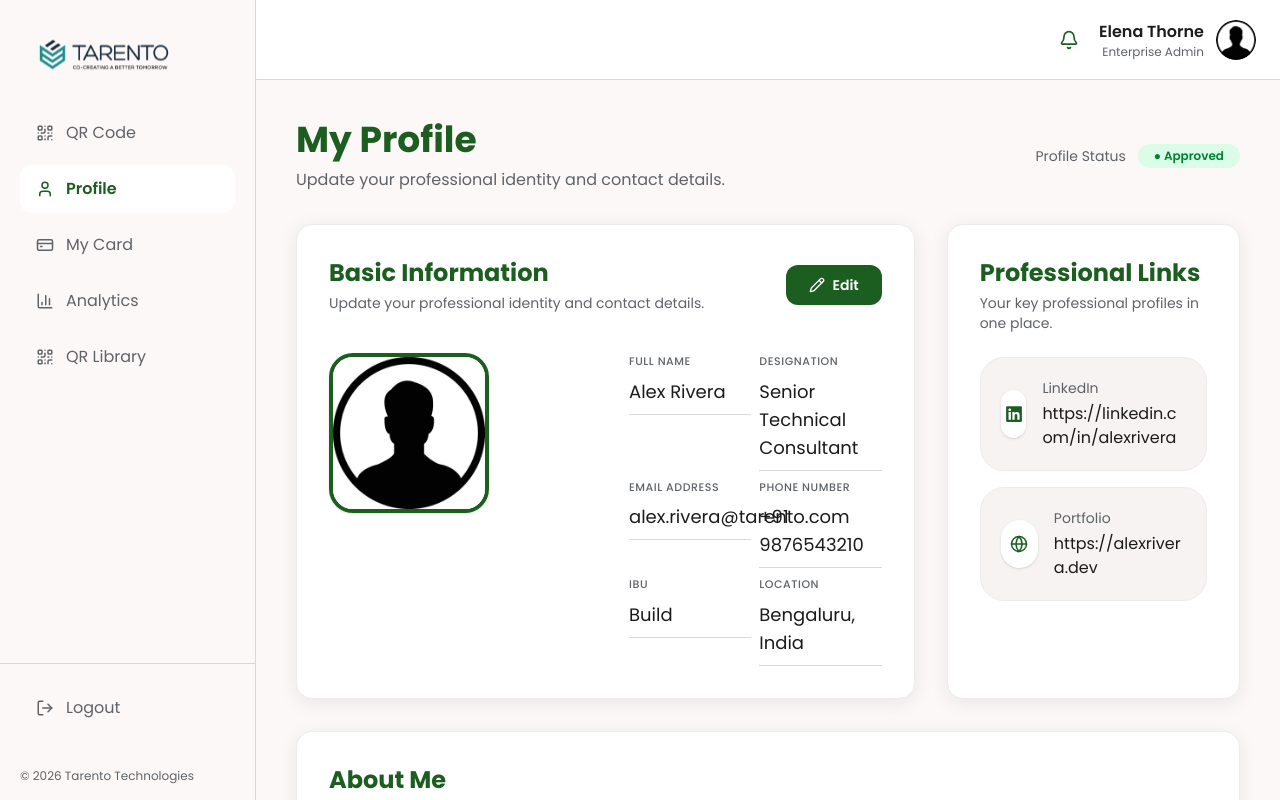
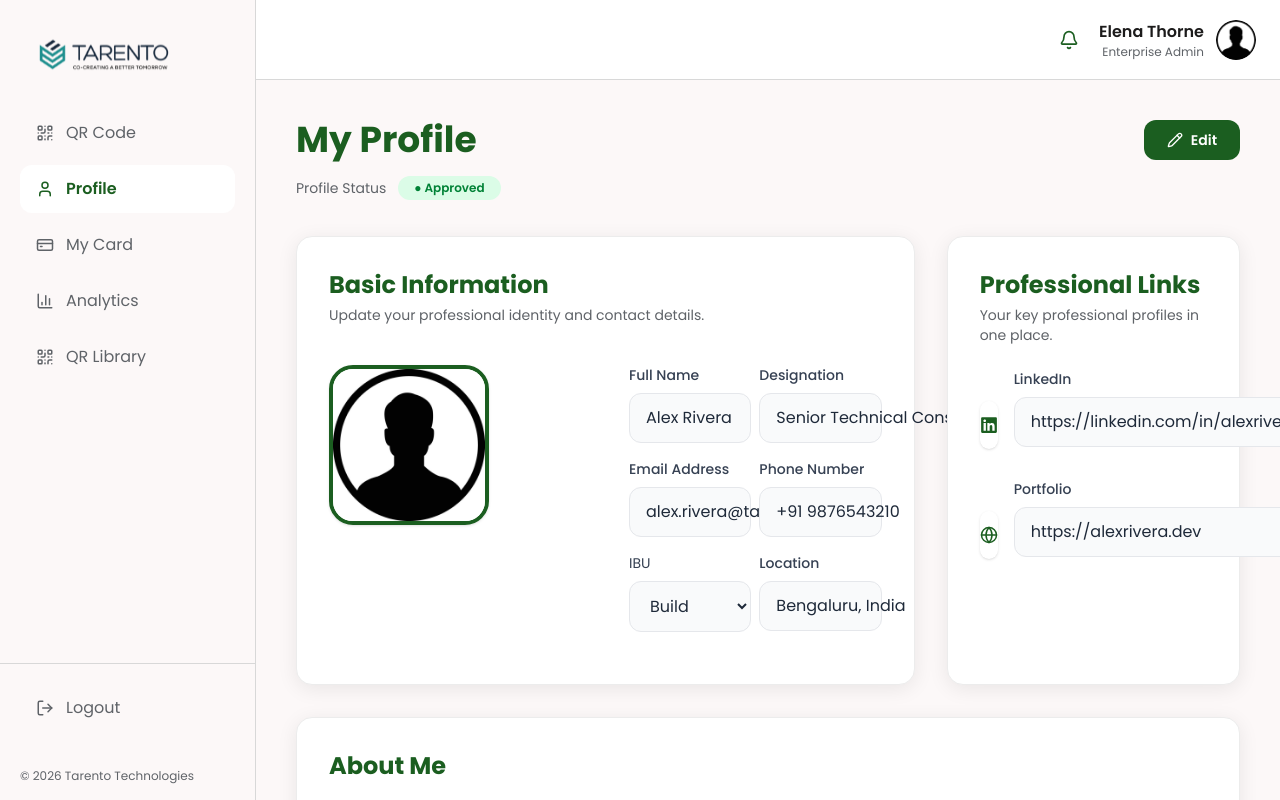
Before and after one commit to abhinandamadhurisathyan-web/Digital_business_card, a React (Vite) app: page /profile in a window 1280 px wide. Built offline with nearby package versions, Linux system fonts and the light colour scheme.

Commit message:
profile editing , card responsivesnes

```diff
--- a/src/components/AboutCard/AboutCard.tsx
+++ b/src/components/AboutCard/AboutCard.tsx
@@ -1,26 +1,32 @@
+import { useState } from "react";
+
 interface AboutCardProps {
   about: string;
+  editing: boolean;
 }
 
 export default function AboutCard({
   about,
+  editing,
 }: AboutCardProps) {
+  const [aboutText, setAboutText] = useState(about);
+
   return (
     <div className="card p-8">
+      <h2 className="text-2xl font-bold text-primary">
+        About Me
+      </h2>
 
-      <div className="flex items-center justify-between">
-
-        <h2 className="text-2xl font-bold text-primary">
-          About Me
-        </h2>
-
-
-      </div>
-
-      <p className="mt-6 leading-8 text-text-secondary">
-        {about}
-      </p>
-
+      <textarea
+        value={aboutText}
+        disabled={!editing}
+        onChange={(e) => setAboutText(e.target.value)}
+        className={`mt-6 min-h-[120px] w-full rounded-2xl border p-5 leading-8 outline-none transition ${
+          editing
+            ? "border-primary bg-white"
+            : "border-border-light bg-surface-container text-text-secondary resize-none cursor-default"
+        }`}
+      />
     </div>
   );
 }
--- a/src/components/BuisnessCard.tsx
+++ b/src/components/BuisnessCard.tsx
@@ -59,7 +59,7 @@ export default function BusinessCard({ isFlipped }: BusinessCardProps) {
         </div>
 
         {/* ---- ABOUT TARENTO: hidden on mobile, shown from md: up ---- */}
-        <div className="hidden md:flex md:flex-1 p-4 sm:p-6 flex-col md:border-l border-gray-100">
+        <div className="hidden md:flex md:flex-1 p-4 mt-40 sm:p-6 flex-col ">
           <h3 className="text-gray-700 font-semibold text-sm md:text-base">
             About Tarento
           </h3>
@@ -103,6 +103,8 @@ export default function BusinessCard({ isFlipped }: BusinessCardProps) {
               With a presence across four continents, we empower organizations through
               transformative digital strategy, robust engineering, and human-centric
               experience design. Our mission is to solve complex global challenges by
+              building resilient, scalable, and empathetic technology landscapes.igital strategy, robust engineering, and human-centric
+              experience design. Our mission is to solve complex global challenges by
               building resilient, scalable, and empathetic technology landscapes.
             </p>
 
@@ -126,7 +128,7 @@ export default function BusinessCard({ isFlipped }: BusinessCardProps) {
             <button className="border border-gray-300 hover:bg-gray-50 rounded-lg py-2.5 sm:py-3 font-medium text-sm sm:text-base">
               🔗 Know More
             </button>
-            <button className="bg-green-100 hover:bg-green-200 text-green-700 rounded-lg py-2.5 sm:py-3 font-medium text-sm sm:text-base mt-2 md:mt-4">
+            <button className="bg-green-100 hover:bg-green-200 text-green-700 rounded-lg py-2.5 sm:py-3 font-medium text-sm sm:text-base mt-2 md:mt-20">
               📞 Contact Sales
             </button>
           </div>
--- a/src/components/InputField.tsx
+++ b/src/components/InputField.tsx
@@ -6,6 +6,7 @@ interface InputFieldProps {
   placeholder?: string;
   value?: string;
   icon?: ReactNode;
+  disabled?: boolean;
   onChange?: (e: ChangeEvent<HTMLInputElement>) => void;
 }
 
@@ -15,17 +16,24 @@ export default function InputField({
   placeholder = "",
   value,
   icon,
+  disabled = false,
   onChange,
 }: InputFieldProps) {
   return (
     <div className="mb-2">
-      <label className="block text-sm font-medium text-gray-700 mb-2">
+      <label className="mb-2 block text-sm font-medium text-gray-700">
         {label}
       </label>
 
-      <div className="flex items-center border rounded-xl px-4 py-3">
+      <div
+        className={`flex items-center rounded-xl border px-4 py-3 transition ${
+          disabled
+            ? "bg-gray-50 border-gray-200"
+            : "bg-white border-gray-300 focus-within:border-primary"
+        }`}
+      >
         {icon && (
-          <span className="text-gray-400 mr-3">
+          <span className="mr-3 text-gray-400">
             {icon}
           </span>
         )}
@@ -33,9 +41,14 @@ export default function InputField({
         <input
           type={type}
           value={value}
+          disabled={disabled}
           onChange={onChange}
           placeholder={placeholder}
-          className="flex-1 outline-none bg-transparent"
+          className={`flex-1 bg-transparent outline-none ${
+            disabled
+              ? "cursor-default text-gray-800"
+              : "text-gray-900"
+          }`}
         />
       </div>
     </div>
--- a/src/components/ProfessionalLinksCard/ProfessionalLinksCard.tsx
+++ b/src/components/ProfessionalLinksCard/ProfessionalLinksCard.tsx
@@ -1,59 +1,77 @@
+import { useState } from "react";
 import { Globe } from "lucide-react";
-import {FaLinkedin} from "react-icons/fa";
+import { FaLinkedin } from "react-icons/fa";
+
+import InputField from "../InputField";
+
 interface ProfessionalLinksCardProps {
   linkedin: string;
   portfolio: string;
+  editing: boolean;
 }
 
 export default function ProfessionalLinksCard({
   linkedin,
   portfolio,
+  editing,
 }: ProfessionalLinksCardProps) {
-  const links = [
-    {
-      title: "LinkedIn",
-      href: linkedin,
-      icon: <FaLinkedin size={18} />,
-    },
-    {
-      title: "Portfolio",
-      href: portfolio,
-      icon: <Globe size={18} />,
-    },
-  ];
+  const [links, setLinks] = useState({
+    linkedin,
+    portfolio,
+  });
 
   return (
     <div className="card p-8">
-      <div className="flex flex-col gap-4 sm:flex-row sm:items-center sm:justify-between">
       <div>
-          <h2 className="text-2xl font-bold text-primary">Professional Links</h2>
+        <h2 className="text-2xl font-bold text-primary">
+          Professional Links
+        </h2>
+
         <p className="mt-1 text-sm text-text-secondary">
           Your key professional profiles in one place.
         </p>
       </div>
 
+      <div className="mt-6 space-y-6">
+        <div className="flex items-start gap-4">
+          <div className="mt-8 grid h-12 w-12 place-items-center rounded-3xl bg-white text-primary shadow-sm">
+            <FaLinkedin size={18} />
           </div>
 
-      <div className="mt-6 space-y-4">
-        {links.map((linkItem) => (
-          <div
-            key={linkItem.title}
-            className="rounded-[1.5rem] border border-border-light bg-surface-container p-4 sm:p-5"
-          >
-            <div className="flex flex-col gap-4 sm:flex-row sm:items-center sm:justify-between">
-              <div className="flex items-center gap-4">
-                <div className="grid h-12 w-12 place-items-center rounded-3xl bg-white text-primary shadow-sm">
-                  {linkItem.icon}
-                </div>
-                <div>
-                  <p className="text-sm text-text-secondary">{linkItem.title}</p>
-                  <p className="mt-1 break-all text-base text-text">{linkItem.href}</p>
+          <div className="flex-1">
+            <InputField
+              label="LinkedIn"
+              value={links.linkedin}
+              disabled={!editing}
+              onChange={(e) =>
+                setLinks({
+                  ...links,
+                  linkedin: e.target.value,
+                })
+              }
+            />
           </div>
         </div>
 
+        <div className="flex items-start gap-4">
+          <div className="mt-8 grid h-12 w-12 place-items-center rounded-3xl bg-white text-primary shadow-sm">
+            <Globe size={18} />
+          </div>
+
+          <div className="flex-1">
+            <InputField
+              label="Portfolio"
+              value={links.portfolio}
+              disabled={!editing}
+              onChange={(e) =>
+                setLinks({
+                  ...links,
+                  portfolio: e.target.value,
+                })
+              }
+            />
           </div>
         </div>
-        ))}
       </div>
     </div>
   );
--- a/src/components/ProfileHeader/ProfileHeader.tsx
+++ b/src/components/ProfileHeader/ProfileHeader.tsx
@@ -7,15 +7,15 @@ export default function ProfileHeader({
   status,
 }: ProfileHeaderProps) {
   return (
-    <div className="flex flex-col gap-4 lg:flex-row lg:items-center lg:justify-between mb-8">
+    <div className="flex flex-col gap-4  lg:items-start lg:justify-between mb-8">
       <div>
         <h1 className="text-4xl font-bold text-primary">
           {title}
         </h1>
 
-        <p className="mt-2 text-text-secondary">
+        {/* <p className="mt-2 text-text-secondary">
           {subtitle}
-        </p>
+        </p> */}
       </div>
 
       <div className="flex items-center gap-3">
--- a/src/components/ProfileInfoCard/ProfileInfoCard.tsx
+++ b/src/components/ProfileInfoCard/ProfileInfoCard.tsx
@@ -1,11 +1,13 @@
-import { useState } from "react";
-import { Camera, Pencil } from "lucide-react";
+import { useState, useRef } from "react";
+import { Camera } from "lucide-react";
 
-import Button from "../SubmitButton/SubmitButton";
 import InputField from "../InputField";
 import SelectField from "../SelectField/SelectField";
-import ProfileField from "../ProfileField/ProfileField";
 import type { ProfileInfoCardProps } from "../ProfileField/Profile.types";
+
+interface Props extends ProfileInfoCardProps {
+  editing: boolean;
+}
 
 export default function ProfileInfoCard({
   profileImage,
@@ -15,9 +17,8 @@ export default function ProfileInfoCard({
   phone,
   ibu,
   location,
-}: ProfileInfoCardProps) {
-  const [editing, setEditing] = useState(false);
-
+  editing,
+}: Props) {
   const [profile, setProfile] = useState({
     fullName,
     designation,
@@ -27,48 +28,73 @@ export default function ProfileInfoCard({
     location,
   });
 
+  const [image, setImage] = useState(profileImage);
+
+  const fileInputRef = useRef<HTMLInputElement>(null);
+
+  const handleImageChange = (
+    e: React.ChangeEvent<HTMLInputElement>
+  ) => {
+    const file = e.target.files?.[0];
+
+    if (!file) return;
+
+    // Preview selected image
+    setImage(URL.createObjectURL(file));
+
+    // Later you can upload this file
+    console.log(file);
+  };
+
   return (
     <div className="card p-8">
-      <div className="flex flex-col gap-4 sm:flex-row sm:items-center sm:justify-between">
+      {/* Header */}
       <div>
-          <h2 className="text-2xl font-bold text-primary">Basic Information</h2>
+        <h2 className="text-2xl font-bold text-primary">
+          Basic Information
+        </h2>
+
         <p className="mt-1 text-sm text-text-secondary">
           Update your professional identity and contact details.
         </p>
       </div>
 
-        <Button
-          text={editing ? "Save" : "Edit"}
-          size="small"
-          icon={<Pencil size={16} />}
-          onClick={() => setEditing(!editing)}
-        />
-      </div>
-
       <div className="mt-10 grid gap-10 xl:grid-cols-[260px_minmax(0,1fr)] items-start">
+        {/* Profile Image */}
         <div className="relative self-start">
           <img
-            src={profileImage}
+            src={image}
             alt="Profile"
-            className="w-40 h-40 rounded-[1.5rem] object-cover border-4 border-primary shadow-sm"
+            className="h-40 w-40 rounded-[1.5rem] border-4 border-primary object-cover shadow-sm"
           />
 
           {editing && (
+            <>
               <button
                 type="button"
-              className="absolute -bottom-1 -right-1 flex h-12 w-12 items-center justify-center rounded-full bg-primary text-white shadow-md"
+                onClick={() => fileInputRef.current?.click()}
+                className="absolute -bottom-1 -right-1 flex h-12 w-12 items-center justify-center rounded-full bg-primary text-white shadow-md hover:bg-primary/90 transition"
               >
                 <Camera size={18} />
               </button>
+
+              <input
+                ref={fileInputRef}
+                type="file"
+                accept="image/*"
+                className="hidden"
+                onChange={handleImageChange}
+              />
+            </>
           )}
         </div>
 
+        {/* Fields */}
         <div className="grid gap-2 sm:grid-cols-2">
-          {editing ? (
-            <>
           <InputField
             label="Full Name"
             value={profile.fullName}
+            disabled={!editing}
             onChange={(e) =>
               setProfile({
                 ...profile,
@@ -80,6 +106,7 @@ export default function ProfileInfoCard({
           <InputField
             label="Designation"
             value={profile.designation}
+            disabled={!editing}
             onChange={(e) =>
               setProfile({
                 ...profile,
@@ -91,6 +118,7 @@ export default function ProfileInfoCard({
           <InputField
             label="Email Address"
             value={profile.email}
+            disabled={!editing}
             onChange={(e) =>
               setProfile({
                 ...profile,
@@ -102,6 +130,7 @@ export default function ProfileInfoCard({
           <InputField
             label="Phone Number"
             value={profile.phone}
+            disabled={!editing}
             onChange={(e) =>
               setProfile({
                 ...profile,
@@ -113,6 +142,7 @@ export default function ProfileInfoCard({
           <SelectField
             label="IBU"
             value={profile.ibu}
+            disabled={!editing}
             options={["Buy", "Build", "Mobility"]}
             onChange={(e) =>
               setProfile({
@@ -125,6 +155,7 @@ export default function ProfileInfoCard({
           <InputField
             label="Location"
             value={profile.location}
+            disabled={!editing}
             onChange={(e) =>
               setProfile({
                 ...profile,
@@ -132,17 +163,6 @@ export default function ProfileInfoCard({
               })
             }
           />
-            </>
-          ) : (
-            <>
-              <ProfileField label="Full Name" value={profile.fullName} />
-              <ProfileField label="Designation" value={profile.designation} />
-              <ProfileField label="Email Address" value={profile.email} />
-              <ProfileField label="Phone Number" value={profile.phone} />
-              <ProfileField label="IBU" value={profile.ibu} />
-              <ProfileField label="Location" value={profile.location} />
-            </>
-          )}
         </div>
       </div>
     </div>
--- a/src/components/SelectField/SelectField.tsx
+++ b/src/components/SelectField/SelectField.tsx
@@ -4,6 +4,7 @@ interface SelectFieldProps {
   label: string;
   options: string[];
   value?: string;
+  disabled?: boolean;
   onChange?: (e: ChangeEvent<HTMLSelectElement>) => void;
 }
 
@@ -11,33 +12,35 @@ export default function SelectField({
   label,
   options,
   value,
+  disabled = false,
   onChange,
 }: SelectFieldProps) {
   return (
     <div className="mb-5">
-
-      <label className="block text-sm mb-2">
+      <label className="block text-sm mb-2 text-gray-700">
         {label}
       </label>
 
       <select
         value={value}
+        disabled={disabled}
         onChange={onChange}
-        className="
+        className={`
           w-full
           rounded-button
           border
-          border-border
-          bg-surface
           px-4
           py-3
           outline-none
-          focus:border-primary
-        "
+          transition
+          ${
+            disabled
+              ? "border-gray-200 bg-gray-50 text-gray-800 cursor-default"
+              : "border-border bg-surface focus:border-primary"
+          }
+        `}
       >
-        <option value="">
-          Select
-        </option>
+        <option value="">Select</option>
 
         {options.map((option) => (
           <option
@@ -48,7 +51,6 @@ export default function SelectField({
           </option>
         ))}
       </select>
-
     </div>
   );
 }
--- a/src/pages/Profile/Profile.tsx
+++ b/src/pages/Profile/Profile.tsx
@@ -1,3 +1,6 @@
+import { useState } from "react";
+import { Pencil } from "lucide-react";
+
 import ProfileHeader from "../../components/ProfileHeader/ProfileHeader";
 import ProfileInfoCard from "../../components/ProfileInfoCard/ProfileInfoCard";
 import ProfessionalLinksCard from "../../components/ProfessionalLinksCard/ProfessionalLinksCard";
@@ -8,21 +11,45 @@ import Button from "../../components/SubmitButton/SubmitButton";
 import profilePic from "../../assets/profilePic.jpg";
 
 export default function Profile() {
+  const [editing, setEditing] = useState(false);
+
+  const handleSave = () => {
+    // TODO: Call API here
+
+    setEditing(false);
+  };
+
   return (
     <>
+      {/* Header */}
+      <div className="flex flex-col gap-2 sm:flex-row sm:items-start sm:justify-between">
         <ProfileHeader
           title="My Profile"
           subtitle="Update your professional identity and contact details."
           status="Approved"
         />
 
+        {!editing ? (
+          <Button
+            text="Edit"
+            icon={<Pencil size={16} />}
+            size="small"
+            onClick={() => setEditing(true)}
+          />
+        ) : (
+          <Button
+            text="Save"
+            size="small"
+            onClick={handleSave}
+          />
+        )}
+      </div>
+
       {/* Main Content */}
-
-      <div className="grid grid-cols-1 xl:grid-cols-3 gap-8">
-
-        {/* Left - Basic Information */}
+      <div className="mt-1 grid grid-cols-1 gap-8 xl:grid-cols-3">
         <div className="xl:col-span-2">
           <ProfileInfoCard
+            editing={editing}
             profileImage={profilePic}
             fullName="Alex Rivera"
             designation="Senior Technical Consultant"
@@ -34,22 +61,23 @@ export default function Profile() {
         </div>
 
         <ProfessionalLinksCard
+          editing={editing}
           linkedin="https://linkedin.com/in/alexrivera"
           portfolio="https://alexrivera.dev"
         />
-
       </div>
 
+      {/* About */}
       <div className="mt-8">
         <AboutCard
-          about="Passionate Product Designer with over 8 years of experience in creating human-centric digital experiences. I specialize in bridging the gap between complex engineering requirements and intuitive user interfaces. At Tarento, I focus on the internal digital ecosystem, ensuring our tools are as powerful as they are beautiful. When I’m not pushing pixels, you’ll find me exploring organic architecture or hiking in the Western Ghats."
+          editing={editing}
+          about="Passionate Product Designer with over 8 years of experience in creating human-centric digital experiences. I specialize in bridging the gap between complex engineering requirements and intuitive user interfaces."
         />
       </div>
 
-      {/* Footer Buttons */}
-
+      {/* Footer */}
       <div className="mt-10 flex justify-center">
-        <div className="flex flex-col sm:flex-row items-center gap-4">
+        <div className="flex flex-col gap-4 sm:flex-row">
           <div className="w-full sm:w-52">
             <Button
               text="Save Changes"
```
Also changed, not shown: src/pages/QrLibrary/QrLibrary.tsx (+6 -4 lines). Lines whose indentation alone changed are shown as unchanged.
